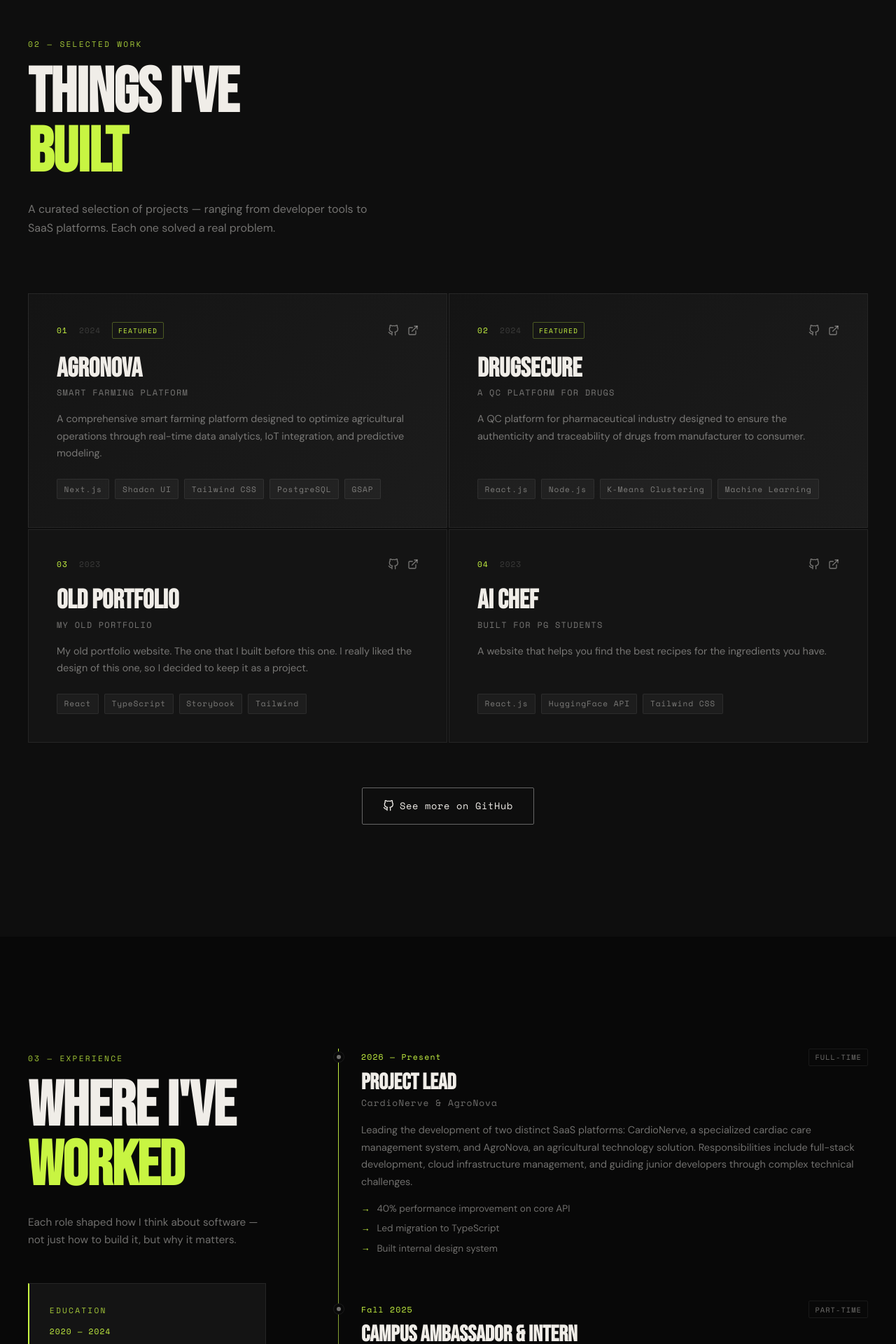
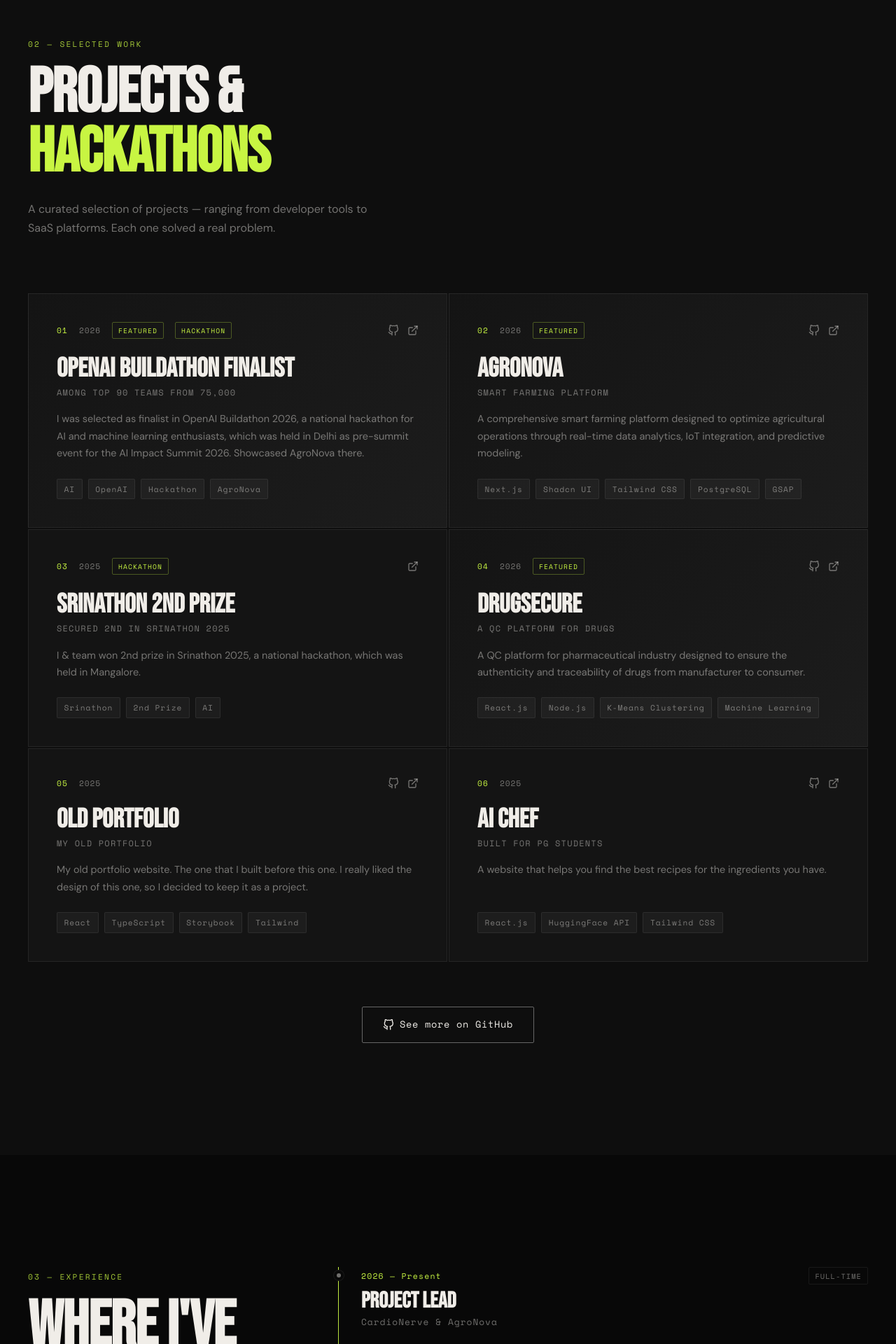
Before and after one commit to abbysallord/dhanush-shenoy-h, a React (Vite) app: page / in a window 1280 px wide. Shown: the part 2488-4408 px from the top of the page at 70% size. Built offline with nearby package versions, Linux system fonts and the light colour scheme.

Commit message:
bug fixes

```diff
--- a/src/components/About.jsx
+++ b/src/components/About.jsx
@@ -16,7 +16,7 @@ const STORY = [
 
 const SKILLS = [
   { cat: 'Frontend', items: ['React', 'TypeScript', 'Next.js', 'Framer Motion', 'Tailwind CSS', 'GSAP'] },
-  { cat: 'Backend', items: ['Node.js', 'Express', 'PostgreSQL', 'MongoDB', 'GraphQL', 'REST APIs'] },
+  { cat: 'Backend', items: ['Node.js', 'Express', 'PostgreSQL', 'MongoDB', 'Python (Flask, FastAPI)', 'REST APIs'] },
   { cat: 'DevOps & Tools', items: ['Docker', 'Git', 'Linux', 'AWS', 'Nginx', 'CI/CD'] },
 ];
 // ─────────────────────────────────────────────────────────────────
--- a/src/components/Experience.jsx
+++ b/src/components/Experience.jsx
@@ -14,33 +14,33 @@ const EXPERIENCES = [
     company: 'CardioNerve & AgroNova',
     type: 'Full-time',
     desc: 'Leading the development of two distinct SaaS platforms: CardioNerve, a specialized cardiac care management system, and AgroNova, an agricultural technology solution. Responsibilities include full-stack development, cloud infrastructure management, and guiding junior developers through complex technical challenges.',
-    highlights: ['40% performance improvement on core API', 'Led migration to TypeScript', 'Built internal design system'],
+    highlights: ['40% performance improvement on core API', 'Led migration to Next.js', 'Built internal design system'],
   },
   {
-    period: 'Fall 2025',
-    role: 'Campus Ambassador & Intern',
-    company: 'TechFest, IIT Bombay',
+    period: '2025 - 2026',
+    role: 'Hackathons',
+    company: '7+ Hackathons participated',
     type: 'Part-time',
-    desc: 'Leading the promotion of India’s largest college tech fest, IIT Bombay Techfest, across campuses. Also built a number of projects that was given to me as assignments',
-    highlights: ['10+ projects', 'Learnt GSAP animation system', 'React performance audits'],
+    desc: 'Participated in various hackathons and built a number of projects that was given to me as assignments',
+    highlights: ['Participated in Vibeathon - Polaris & REPLIT', 'Participated in state-level Buildathon and got selected as finalist in Delhi', 'Participated in CodeSprint 2026', 'participated in Base44 & MurfAI workshops'],
   },
   {
     period: 'Summer 2025',
-    role: 'AI/ML Intern',
-    company: 'CodeAlpha',
-    type: 'Internship',
-    desc: 'First professional role. Contributed to full-stack features, learned production deployment, agile workflows, and code review culture.',
-    highlights: ['Shipped 5+ features', 'Node.js backend development', 'CI/CD pipeline setup'],
+    role: 'Campus Ambassador',
+    company: 'Techfest, IIT Bombay',
+    type: 'Part-time',
+    desc: 'Leading the promotion of India’s largest college tech fest, IIT Bombay Techfest, across campuses. Also built a number of projects that was given to me as assignments',
+    highlights: ['5+ projects', 'Learnt GSAP animation system', 'React performance audits'],
   },
 ];
 
 const EDUCATION = [
   {
-    period: '2020 — 2024',
+    period: '2025 — Present',
     degree: 'B.Tech Computer Science',
     institution: 'University: Yenepoya School of Engineering and Technology (YSET)',
     industryPartner: 'Industry Partner: Nxtwave of Innovation and Advanced Technologies (NIAT)',
-    note: 'Focused on algorithms, distributed systems, and web development.',
+    note: 'Focused on web development, AI/ML, and hackathons.',
   },
 ];
 // ─────────────────────────────────────────────────────────────────
--- a/src/components/Projects.css
+++ b/src/components/Projects.css
@@ -63,7 +63,7 @@
 .proj-year {
   font-family: var(--font-mono);
   font-size: 0.7rem;
-  color: var(--text-faint);
+  color: var(--text-muted);
   letter-spacing: 0.08em;
 }
 
--- a/src/components/Projects.jsx
+++ b/src/components/Projects.jsx
@@ -11,6 +11,19 @@ gsap.registerPlugin(ScrollTrigger);
 const PROJECTS = [
   {
     id: '01',
+    title: 'OpenAI Buildathon Finalist',
+    subtitle: 'among top 90 teams from 75,000',
+    desc: 'I was selected as finalist in OpenAI Buildathon 2026, a national hackathon for AI and machine learning enthusiasts, which was held in Delhi as pre-summit event for the AI Impact Summit 2026. Showcased AgroNova there.',
+    tags: ['AI', 'OpenAI', 'Hackathon', 'AgroNova'],
+    github: 'https://github.com/abbysallord/AgroNova',
+    live: 'https://drive.google.com/file/d/1Jg11Uuvwnr3qBWS0zRIpZAjBx3RkNLIn/view?usp=sharing',
+    featured: true,
+    hackathon: true,
+    year: '2026',
+    accent: '#c8f542',
+  },
+  {
+    id: '02',
     title: 'AgroNova',
     subtitle: 'Smart Farming Platform',
     desc: 'A comprehensive smart farming platform designed to optimize agricultural operations through real-time data analytics, IoT integration, and predictive modeling.',
@@ -18,11 +31,25 @@ const PROJECTS = [
     github: 'https://github.com/abbysallord/AgroNova',
     live: 'https://www.agronova.in/',
     featured: true,
-    year: '2024',
+    hackathon: false,
+    year: '2026',
     accent: '#c8f542',
   },
   {
-    id: '02',
+    id: '03',
+    title: 'Srinathon 2nd Prize',
+    subtitle: 'secured 2nd in Srinathon 2025',
+    desc: 'I & team won 2nd prize in Srinathon 2025, a national hackathon, which was held in Mangalore.',
+    tags: ['Srinathon', '2nd Prize', 'AI'],
+    github: '',
+    live: 'https://drive.google.com/file/d/1l1HWOCCLOnK-V3hvnWQuew_lq5cC0SpY/view?usp=sharing',
+    featured: false,
+    hackathon: true,
+    year: '2025',
+    accent: '#c8f542',
+  },
+  {
+    id: '04',
     title: 'DrugSecure',
     subtitle: 'A QC Platform for drugs',
     desc: 'A QC platform for pharmaceutical industry designed to ensure the authenticity and traceability of drugs from manufacturer to consumer.',
@@ -30,11 +57,12 @@ const PROJECTS = [
     github: 'https://github.com/abbysallord/drug-secure',
     live: 'https://drugsecure.vercel.app/',
     featured: true,
-    year: '2024',
+    hackathon: false,
+    year: '2026',
     accent: '#64c8ff',
   },
   {
-    id: '03',
+    id: '05',
     title: 'Old Portfolio',
     subtitle: 'My Old Portfolio',
     desc: 'My old portfolio website. The one that I built before this one. I really liked the design of this one, so I decided to keep it as a project.',
@@ -42,19 +70,21 @@ const PROJECTS = [
     github: 'https://github.com/abbysallord/Portfolio',
     live: 'https://dhanush-porfolio.netlify.app/',
     featured: false,
-    year: '2023',
+    hackathon: false,
+    year: '2025',
     accent: '#ff9564',
   },
   {
-    id: '04',
+    id: '06',
     title: 'AI Chef',
     subtitle: 'built for pg students',
     desc: 'A website that helps you find the best recipes for the ingredients you have.',
     tags: ['React.js', 'HuggingFace API', 'Tailwind CSS'],
     github: 'https://github.com/abbysallord/AI-Chef',
     live: 'https://ai-chefbot.netlify.app/',
+    hackathon: false,
     featured: false,
-    year: '2023',
+    year: '2025',
     accent: '#b642f5',
   },
 ];
@@ -75,6 +105,7 @@ function ProjectCard({ project, index }) {
           <span className="proj-id">{project.id}</span>
           <span className="proj-year">{project.year}</span>
           {project.featured && <span className="proj-badge">Featured</span>}
+          {project.hackathon && <span className="proj-badge">Hackathon</span>}
         </div>
         <div className="card-links">
           {project.github && (
@@ -145,7 +176,7 @@ export default function Projects() {
         <div className="section-header">
           <span className="label">02 — Selected Work</span>
           <h2 className="section-title" style={{ marginTop: '1rem' }}>
-            Things I've<br /><em>built</em>
+            Projects &<br /><em>Hackathons</em>
           </h2>
           <p className="projects-intro">
             A curated selection of projects — ranging from developer tools to SaaS platforms.
```
